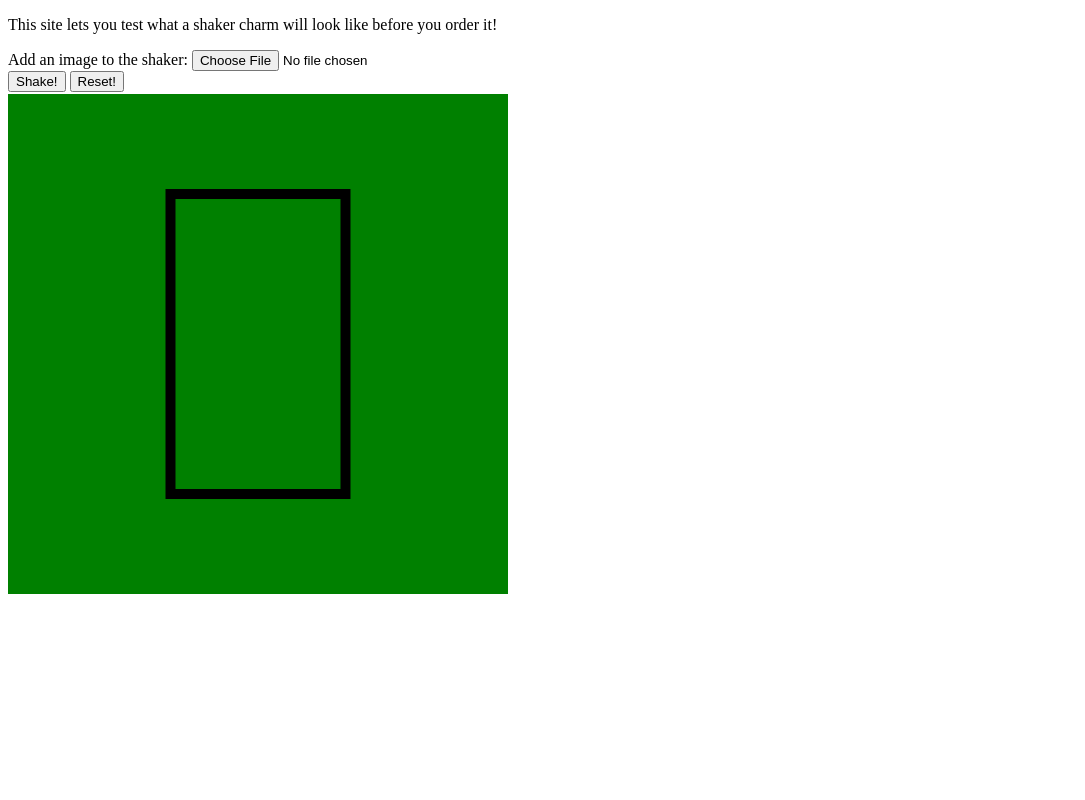
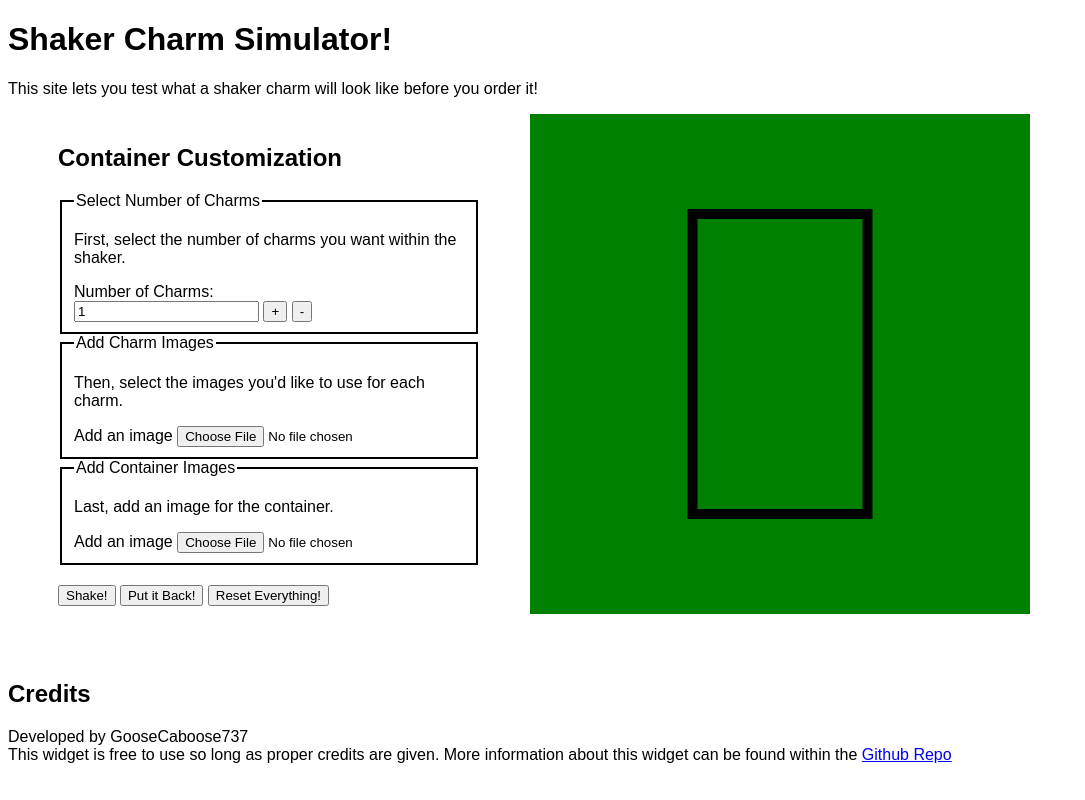
Before and after one commit to lukas-stop/Shaker-Charm, a plain HTML site: page index.html in a window 1280 px wide. Shown: the whole page, without its empty margins (0-1085 px from the left). Drawn offline with Linux system fonts and the light colour scheme.

Commit message:
adjust WCAG compliance, fix form to be more readable, added credits to bottom of page

```diff
--- a/index.html
+++ b/index.html
@@ -1,5 +1,5 @@
 <!DOCTYPE html>
-<html>
+<html lang="en">
 
 <head>
     <meta charset='utf-8'>
@@ -10,18 +10,61 @@
 </head>
 
 <body>
-    <div class="textContainer">
+    <header>
+        <h1>Shaker Charm Simulator!</h1>
         <p>This site lets you test what a shaker charm will look like before you order it!</p>
-        <form>
-            <label>Add an image to the shaker: </label>
-            <!-- TO DO: make the "no File Chosen" text hidden (for aesthetic)-->
-            <input type="file" id="imageFile" name="filename">
-        </form>
-        <button id="shimmyButton">Shake!</button>
-        <button id="resetButton">Reset!</button>
-    </div>
-    <canvas id="canvas" width="500" height="500"></canvas>
+    </header>
+    <main>
+        <div class="btnCustomizationContainer">
+            <h2>Container Customization</h2>
+            <form>
+                <fieldset>
+                    <legend>Select Number of Charms</legend>
+                    <p>First, select the number of charms you want within the shaker.</p>
+                    <label for="charmCountInput">Number of Charms: </label><br>
+                    <input type="number" value="1" id="charmCountInput" name="charmCountInput" />
+                    <button type="button" id="addCharmBtn">+</button>
+                    <button type="button" id="subtractCharmBtn">-</button>
+                </fieldset>
+                <fieldset>
+                    <legend>Add Charm Images</legend>
+                    <p>Then, select the images you'd like to use for each charm.</p>
+                    <!-- TO DO: Make function that adds this field per number of charms currently available-->
+                    <div id="addImageContainer">
+                        <label for="charmImgBtn">Add an image</label>
+                        <input type="file" id="charmImgBtn" name="charmImgBtn" />
+                    </div>
+                    <!-- TO DO: make the "no File Chosen" text hidden (for aesthetic)-->
+                </fieldset>
+                <fieldset>
+                    <legend>Add Container Images</legend>
+                    <p>Last, add an image for the container.</p>
+                    <!-- TO DO: Make function that adds this field per number of charms currently available-->
+                    <label for="ContainerImgBtn">Add an image</label>
+                    <input type="file" id="ContainerImgBtn" name="ContainerImgBtn" />
+                </fieldset>
+            </form>
+            <div class="widgetControls">
+                <button id="shimmyBtn">Shake!</button>
+                <button id="resetContainerBtn">Put it Back!</button>
+                <button id="resetAll">Reset Everything!</button>
+            </div>
+        </div>
+        <div class="canvasContainer">
+            <canvas id="canvas" width="500" height="500"></canvas>
+        </div>
+    </main>
+    <footer>
+        <h2>Credits</h2>
+        <p>Developed by GooseCaboose737<br>This widget is free to use so long as proper credits are given. More
+            information about this widget can be
+            found within the <a href="https://github.com/lukas-stop/Shaker-Charm">Github Repo</a>
+        </p>
+
+    </footer>
+
 </body>
-<script src='./js/main.js' type="module"></script>
+<script src='./js/widget.js' type="module"></script>
+<script src='./js/formControls.js' type="module"></script>
 
 </html>
--- /dev/null
+++ b/js/formControls.js
@@ -0,0 +1,23 @@
+// ------------------------------------------------ //
+//        FOR ADDING CHARMS TO THE CONTAINER        //
+// ------------------------------------------------ //
+
+// Add/Subtract the number of charms on a screen
+const addCharmBTN = document.getElementById("addCharmBtn")
+const subtractCharmBTN = document.getElementById("subtractCharmBtn")
+const charmCount = document.getElementById("charmCountInput")
+
+
+subtractCharmBTN.addEventListener("click", () => {
+    if (Number(charmCount.value) > 0) {
+        charmCount.value = Number(charmCount.value) - 1
+    }
+})
+addCharmBTN.addEventListener("click", () => {
+    //temp limit to ensure things don't get crazy
+    if (Number(charmCount.value) < 5) {
+        charmCount.value = Number(charmCount.value) + 1
+    }
+})
+
+// Update image upload to change based off of current charm count;
--- a/js/main.js
+++ b/js/widget.js
@@ -68,11 +68,8 @@ addEventListener('mousemove', (event) => {
     }
 })
 
-
-// Button Functions
-
-const resetContainerBTN = document.getElementById("resetButton")
-
+// Reset Container
+const resetContainerBTN = document.getElementById("resetContainerBtn")
 resetContainerBTN.addEventListener("click", () => {
     requestAnimationFrame(animate)
     ctx.clearRect(0, 0, canvas.width, canvas.height)
@@ -83,7 +80,21 @@ resetContainerBTN.addEventListener("click", () => {
     container.update();
 })
 
-const shimmyContainerBTN = document.getElementById("shimmyButton")
+// Reset All
+const resetAllBTN = document.getElementById("resetAll")
+resetAllBTN.addEventListener("click", () => {
+    requestAnimationFrame(animate)
+    ctx.clearRect(0, 0, canvas.width, canvas.height)
+    mouse.x = (canvas.width / 2) - (containerWidth / 2)
+    mouse.y = (canvas.height / 2) - (containerHeight / 2)
+    container.x = mouse.x;
+    container.y = mouse.y;
+    container.update();
+})
+
+// Shake Container
+
+const shimmyContainerBTN = document.getElementById("shimmyBtn")
 shimmyContainerBTN.addEventListener("click", () => {
     console.log("boop") //debug
 })
--- a/main.css
+++ b/main.css
@@ -1,3 +1,25 @@
-.textContainer {
-    margin: 10px 0px 2px 0px;
+body {
+    font-family:Arial, Helvetica, sans-serif;
 }
+
+footer {
+    position: fixed;
+    bottom: 20px;
+}
+.btnCustomizationContainer {
+    margin: 10px 50px 2px 50px;
+    width: 33vw;
+    float: left;
+}
+
+.canvasContainer {
+    margin: 0 auto;
+}
+
+.btnCustomizationContainer fieldset {
+    border: 2px solid black;
+}
+
+.widgetControls {
+    margin-top: 20px;
+}
```
